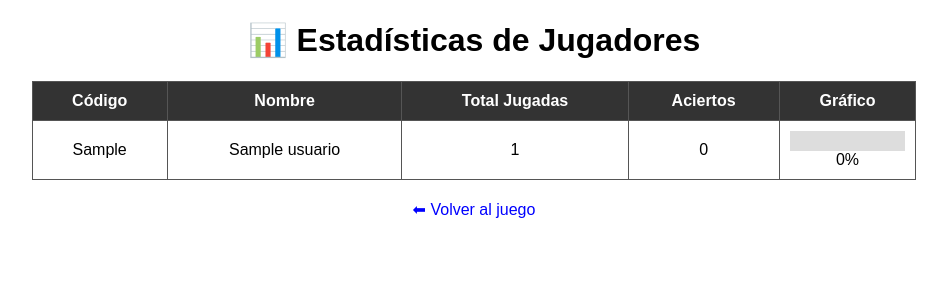
After one commit to enol-mf/DWES, a PHP site: page /estadisticas.php in a window 1280 px wide. The commit adds this page. Shown: the top 300 px of the page, without its empty margins (166-1113 px from the left). Run offline with PHP 8.4, Linux system fonts and the light colour scheme; the visitor is signed in with stand-in values (Sample User, id 1); tables that the repository leaves empty or names only in its code hold one stand-in row (values such as "Sample post").

Commit message:
ej JuegoSimon con BDD

```diff
--- /dev/null
+++ b/UT4/JuegoSimón/estadisticas.php
@@ -0,0 +1,69 @@
+<?php
+session_start();
+if (!isset($_SESSION['nombre'])) {
+    header("Location: login.php");
+    exit();
+}
+
+$conexion = new mysqli("localhost:3307", "root", "", "bdsimon");
+if ($conexion->connect_error) {
+    die("Error de conexión");
+}
+
+$sql = "
+    SELECT u.Codigo, u.Nombre,
+           COUNT(j.codjugada) AS total_jugadas,
+           SUM(j.acierto) AS total_aciertos
+    FROM usuarios u
+    LEFT JOIN jugadas j ON u.Codigo = j.codigousu
+    GROUP BY u.Codigo, u.Nombre
+";
+$resultado = $conexion->query($sql);
+?>
+
+<!DOCTYPE html>
+<html lang="es">
+<head>
+    <meta charset="UTF-8">
+    <title>Estadísticas de Jugadores</title>
+    <style>
+        body { font-family: Arial, sans-serif; text-align:center; }
+        table { margin:auto; border-collapse: collapse; width: 70%; }
+        th, td { border: 1px solid #555; padding: 10px; text-align: center; }
+        th { background-color: #333; color: white; }
+        .barra { height: 20px; background-color: #4CAF50; }
+        a { display:inline-block; margin-top:20px; text-decoration:none; color:blue; }
+    </style>
+</head>
+<body>
+    <h1>📊 Estadísticas de Jugadores</h1>
+    <table>
+        <tr>
+            <th>Código</th>
+            <th>Nombre</th>
+            <th>Total Jugadas</th>
+            <th>Aciertos</th>
+            <th>Gráfico</th>
+        </tr>
+        <?php while ($fila = $resultado->fetch_assoc()):
+            $porcentaje = ($fila['total_jugadas'] > 0) ?
+                          ($fila['total_aciertos'] / $fila['total_jugadas']) * 100 : 0;
+        ?>
+        <tr>
+            <td><?= $fila['Codigo'] ?></td>
+            <td><?= htmlspecialchars($fila['Nombre']) ?></td>
+            <td><?= $fila['total_jugadas'] ?></td>
+            <td><?= $fila['total_aciertos'] ?></td>
+            <td>
+                <div style="width:100%; background:#ddd;">
+                    <div class="barra" style="width:<?= $porcentaje ?>%"></div>
+                </div>
+                <?= round($porcentaje, 1) ?>%
+            </td>
+        </tr>
+        <?php endwhile; ?>
+    </table>
+
+    <a href="inicio3.php">⬅ Volver al juego</a>
+</body>
+</html>
```
Also changed, not shown: UT4/JuegoSimón/inicio3.php (+16 -3 lines), UT4/JuegoSimón/jugar3.php (+29 -5 lines), UT4/JuegoSimón/login.php (+26 -6 lines).
